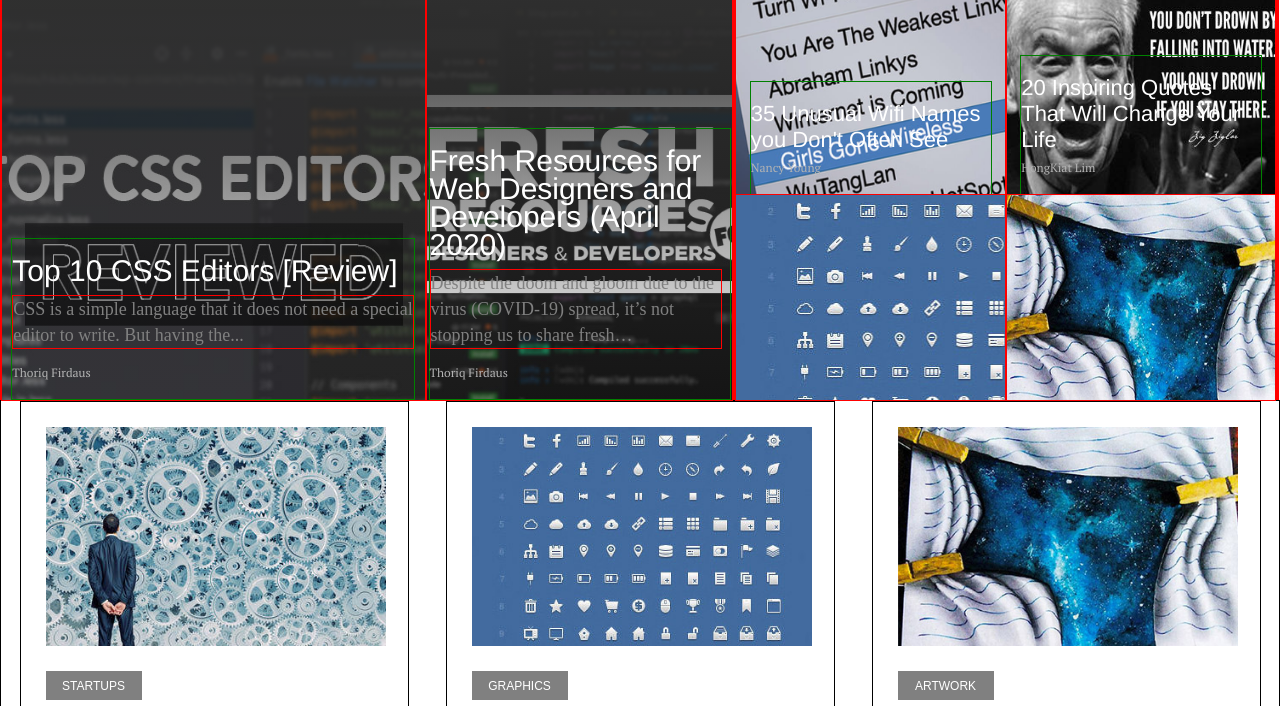
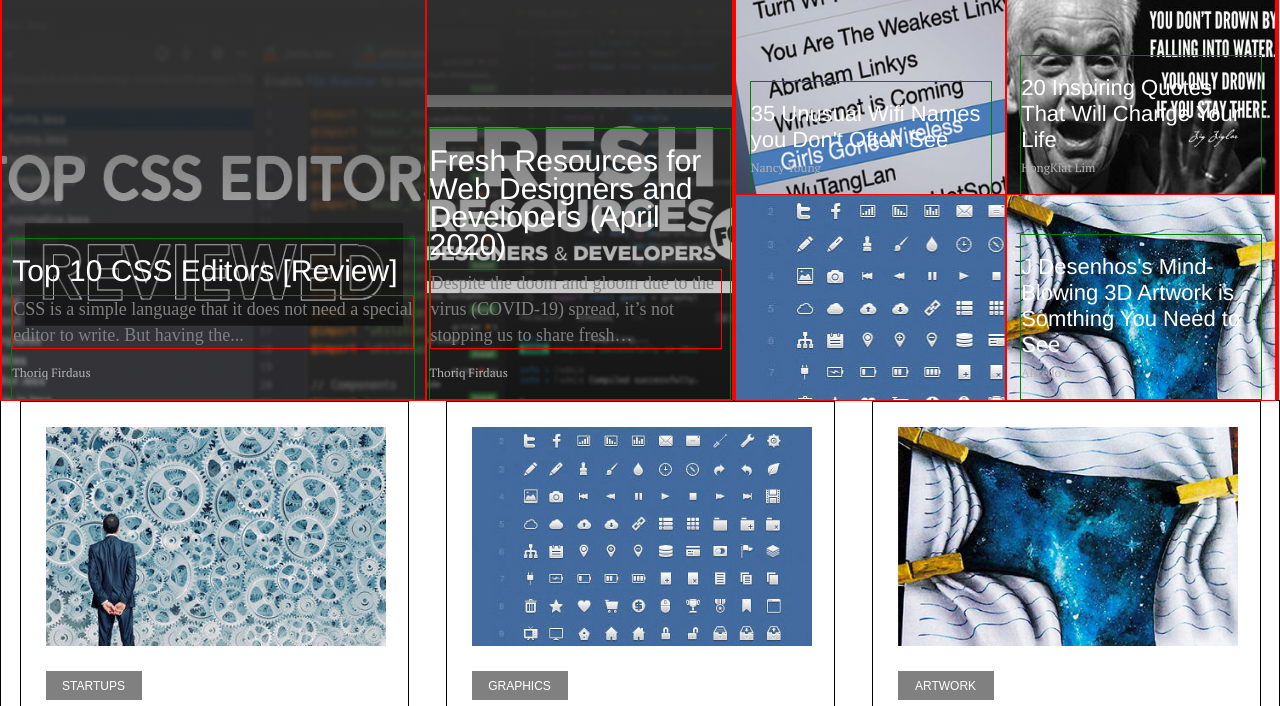
Before and after one commit to ahs1n/https-www.hongkiat.com-blog_Mockup, a plain HTML site: page index.html in a window 1280 px wide. Shown: the part 62-768 px from the top of the page. Drawn offline with Linux system fonts and the light colour scheme.

Commit message:
section 1 card 3 done

```diff
--- a/index.html
+++ b/index.html
@@ -91,6 +91,13 @@
                 <div class="card_artwork">
                     <!-- <img src="free-icon-sets-to-bookmark.jpg"
                     alt="free-icon-sets-to-bookmark"> -->
+                    <div class="card_text">
+                        <h3><a href="#" id="section_anker-1">
+                            J Desenhos's Mind-Blowing 3D Artwork is Somthing You Need to
+                            See
+                        </a></h3>
+                <a href="#" class="section_anker-2">Alfredo K</a>
+                    </div>
 
                 </div>
             </div>
```
